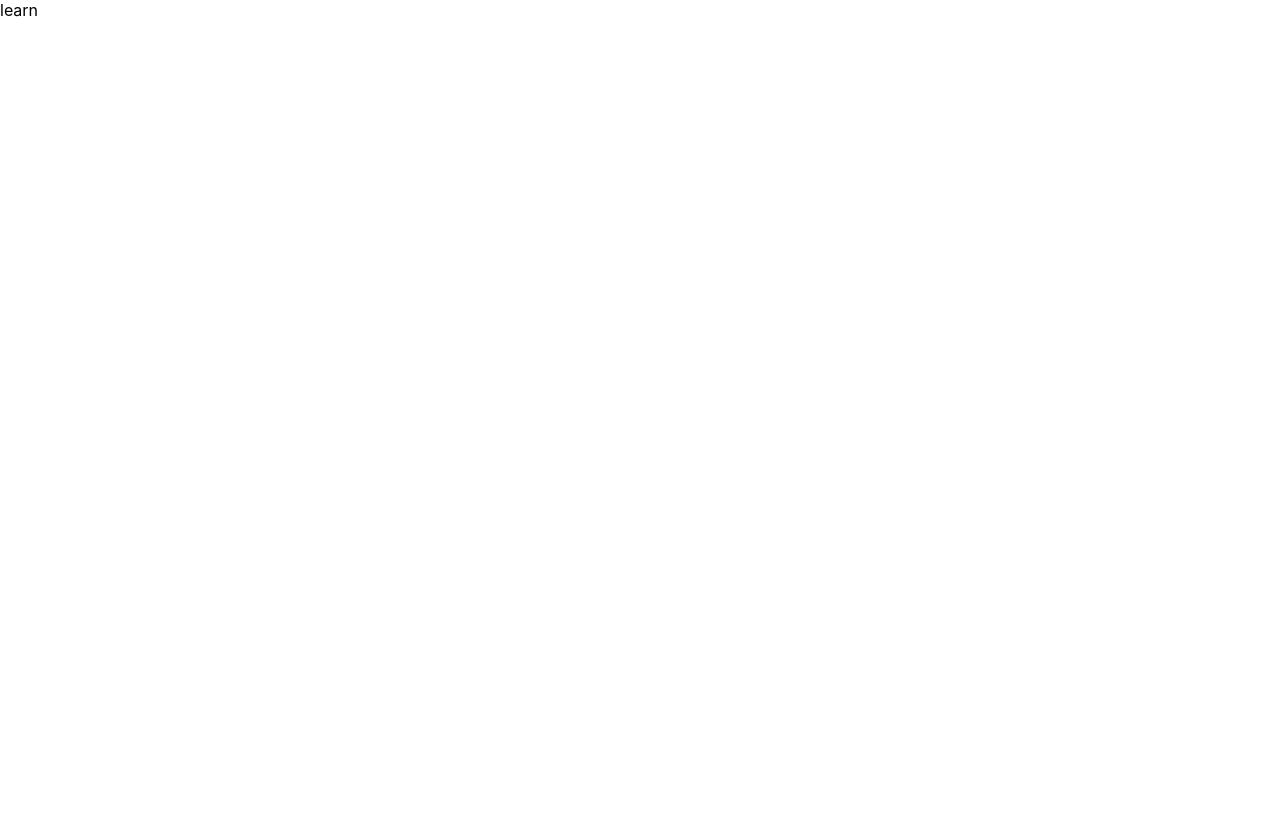
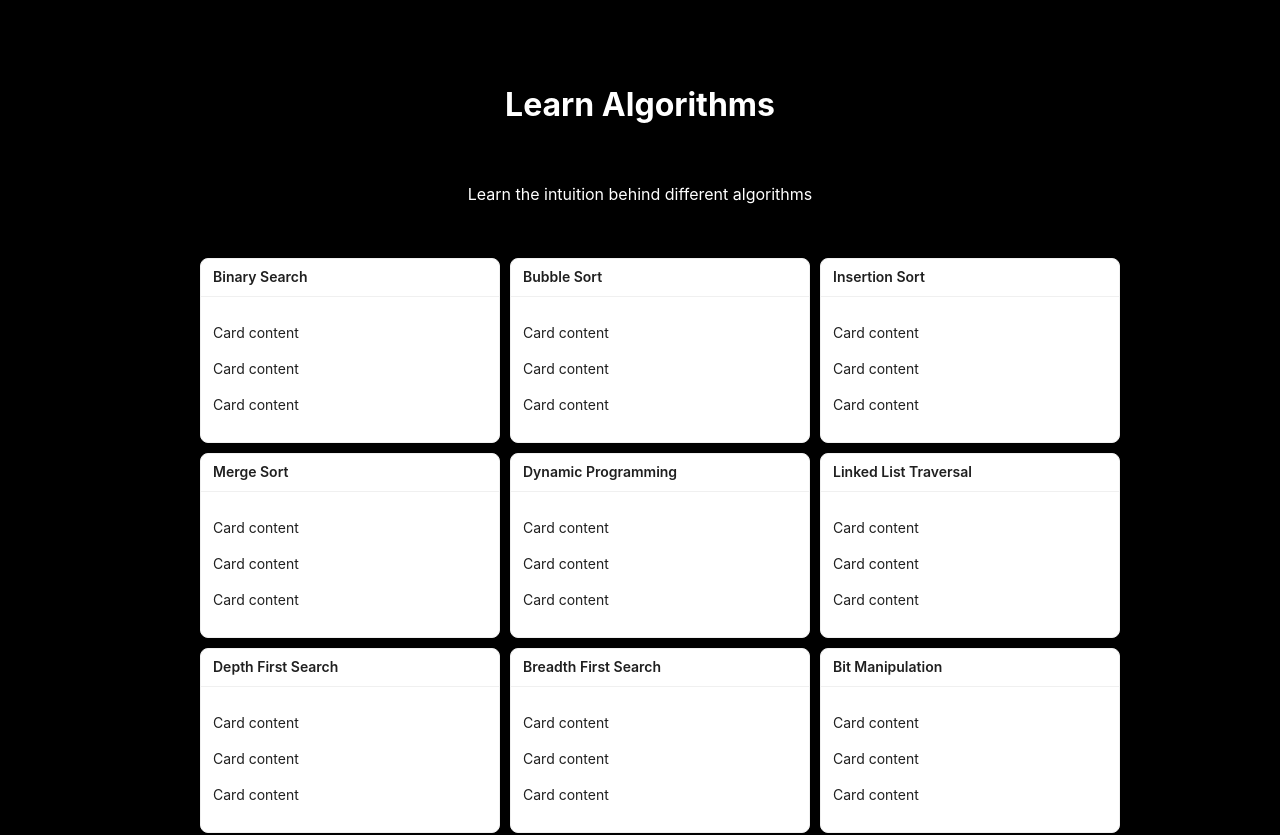
Before and after one commit to CharaD7/algoviz, a Next.js app: page /Learn/learn in a window 1280 px wide. Shown: the top 835 px of the page. Before the commit the page ends 800 px from the top, so only its background shows below. Built offline with nearby package versions, Linux system fonts and the light colour scheme.

Commit message:
building learn component and fixing home page modal

```diff
--- /dev/null
+++ b/components/cards.js
@@ -0,0 +1,18 @@
+import React from 'react';
+import { Card } from 'antd';
+const Cards = ({ data }) => (
+  <>
+    <Card
+      size="small"
+      title={data}
+      style={{
+        width: 300,
+      }}
+    >
+      <p>Card content</p>
+      <p>Card content</p>
+      <p>Card content</p>
+    </Card>
+  </>
+);
+export default Cards;
--- a/package.json
+++ b/package.json
@@ -14,6 +14,7 @@
     "@material-ui/icons": "^4.11.3",
     "@mui/icons-material": "^5.10.16",
     "@mui/material": "^5.10.16",
+    "antd": "^5.0.7",
     "eslint": "8.29.0",
     "eslint-config-next": "13.0.6",
     "next": "13.0.6",
--- a/pages/Learn/learn.js
+++ b/pages/Learn/learn.js
@@ -1,8 +1,46 @@
-import React from 'react'
+import { style } from '@mui/system';
+import React, { useCallback } from 'react'
+import Particles from 'react-tsparticles';
+import { loadFull } from 'tsparticles';
+import particlesConfig from '../../config/configParticles';
+import styles from '../../styles/Home.module.css';
+import Cards from '../../components/cards';
 
 const Learn = () => {
+  const particlesInit = useCallback(async engine => {
+    console.log(engine);
+    await loadFull(engine);
+  }, []);
+
+  const particlesLoaded = useCallback(async container => {
+    await console.log(container);
+  }, []);
+  const listOfAllALgos = ["Binary Search", "Bubble Sort", "Insertion Sort", "Merge Sort", "Dynamic Programming", "Linked List Traversal", "Depth First Search", "Breadth First Search", "Bit Manipulation", "Quick Sort", "HashMap", "Sliding Window", "Backtracking", "Topological Sort", "Knuth-Morris-Pratt"]
   return (
-    <div>learn</div>
+    <div className="homeBackGround">
+      <Particles id="tsparticles" params={particlesConfig} init={particlesInit} loaded={particlesLoaded}/>
+      <div className={styles.container}>
+        <main className={styles.main}>
+          <h1 classname={styles.title}>
+            Learn Algorithms
+          </h1>
+          <p className={styles.description}>
+            Learn the intuition behind different algorithms
+          </p>
+            <ul className={styles.cardgrid}>
+              {
+                listOfAllALgos.map(function (algo, idx) {
+                  return (
+                        <li key={idx} class={styles.cardgrid.item}>
+                          <Cards data={algo}></Cards>
+                        </li>
+                          )
+                })
+              }
+            </ul>
+        </main>
+    </div>
+    </div>
   )
 }
 
--- a/styles/Home.module.css
+++ b/styles/Home.module.css
@@ -65,12 +65,42 @@
     Bitstream Vera Sans Mono, Courier New, monospace;
 }
 
-.grid {
+/* .grid {
   display: flex;
   align-items: center;
   justify-content: center;
   flex-wrap: wrap;
   max-width: 800px;
+} */
+
+.grid {
+  display: grid;
+  column-gap: 50px;
+  grid-auto-rows: 30%;
+}
+
+.grid-container {
+  display: inline-grid;
+}
+
+.cardgrid {
+    display: grid;
+    grid-template-columns: repeat(3, 1fr);
+    grid-gap: 10px;
+    list-style: none;
+  }
+
+/* .cardGrid {
+  row-gap: 10px;
+  grid-auto-rows: 200px; */
+  /* display: flex;
+  flex-wrap: nowrap;
+  justify-content: space-evenly; */
+  /* width: ; */
+
+/* } */
+.blurred {
+  backdrop-filter: blur(10px);
 }
 
 .card {
```
Also changed, not shown: pages/index.js (+18 -4 lines), 2 other files (tests, documents, lock files or other folders).
